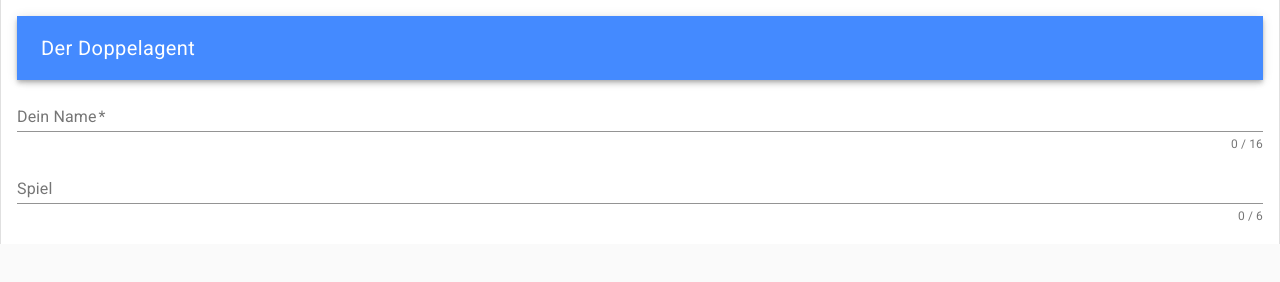
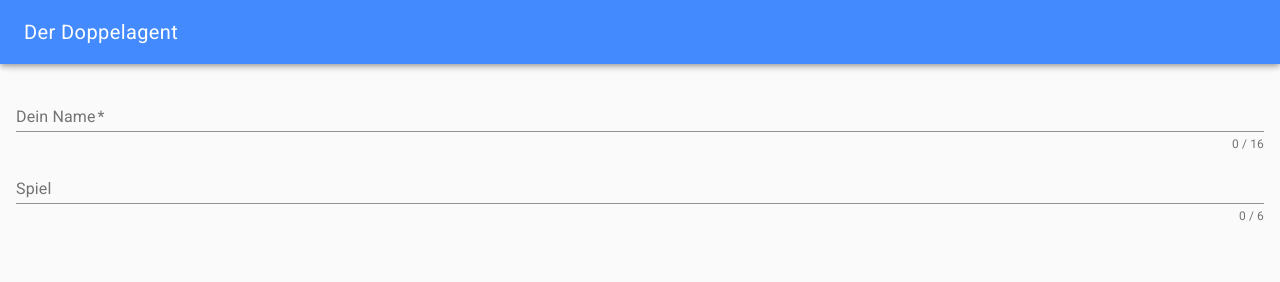
Before and after one commit to killer-it44/impostor, a website: page web-client/index.html in a window 1280 px wide. Drawn offline with nearby package versions, Linux system fonts and the light colour scheme.

Commit message:
icon for winners, reveal word, layout improvements

```diff
--- a/main.js
+++ b/main.js
@@ -63,6 +63,7 @@ app.ws('/games/:id', function (ws, req) {
     const update = function () {
         const players = game.players.map((player, index) => ({
             name: player.name,
+            word: (game.winners.length > 0) ? player.word : '???',
             isAdmin: (index === 0),
             isEliminated: player.isEliminated,
             score: player.score,
--- a/web-client/index.html
+++ b/web-client/index.html
@@ -28,9 +28,6 @@
     </div>
 
     <script>
-        // TODO improve UX & simplify screens:
-        //      1. color the winners instead of a separate UI section
-        //      2. show the word next to player, other players have '???', gets revealed when round is over
         // TODO add a little help (where to place the button?)
         // TODO how should we deal with categories - right now causes trouble for guessing
         //      either remove the information from the words, and pick words that are unambigious
@@ -45,14 +42,13 @@
         new Vue({
             el: '#app',
             template: `
-                <md-app>
-                    <md-app-content>
-                        <form v-if="!hasJoined">
-                            <md-toolbar class="md-primary">
-                                <h3 class="md-title">Der Doppelagent</h3>
-                            </md-toolbar>
-                            <md-toolbar v-if="this.errorMessage" class="md-accent">{{this.errorMessage}}</md-toolbar>
-
+                <div>
+                    <md-toolbar v-if="this.errorMessage" class="md-accent">{{this.errorMessage}}</md-toolbar>
+                    <div v-if="!hasJoined">
+                        <md-toolbar class="md-primary">
+                            <h3 class="md-title">Der Doppelagent</h3>
+                        </md-toolbar>
+                        <form style="padding:16px">
                             <md-field>
                                 <label>Dein Name</label>
                                 <md-input v-model="playerName" maxlength="16" required></md-input>
@@ -69,35 +65,40 @@
                                            class="md-raised md-primary">Beitreten</md-button>
                             </md-field>
                         </form>
-
+                    </div>
                         <div v-if="hasJoined">
                             <md-toolbar class="md-primary">
                                 <h3 class="md-title">Spiel {{gameId}} (bis {{timeout}})</h3>
                             </md-toolbar>
-                            <md-toolbar v-if="winners.length > 0" class="md-accent" style="background: green">
-                                <h3 class="md-title">Gewinner: {{winners.join(', ')}}</h3>
-                            </md-toolbar>
                             <md-toolbar v-if="isStarted" class="md-transparent" md-elevation="0">
-                                <h3 class="md-title">Wort: {{word}}</h3>
+                                <h3 class="md-title">{{word}}</h3>
                             </md-toolbar>
 
                             <md-list>
                                 <md-list-item v-for="player in players"
-                                                :key="player.name">
+                                              :key="player.name">
+                                    <md-icon v-if="winners.includes(player.name)" style="color:green">verified</md-icon>
+
                                     <span class="md-list-item-text"
                                             :class="{eliminated: player.isEliminated && isStarted,
                                                     disconnected: player.isDisconnected}">
-                                        {{player.name}} {{player.name === playerName ? '(Du)' : ''}} [Punkte: {{player.score}}]
+                                        {{player.name}} {{player.name === playerName ? '(Du)' : ''}}
                                     </span>
+
+                                    <span v-if="isStarted">[Punkte: {{player.score}}]</span>
+                                    <span v-if="winners.length > 0">{{player.word}}</span>
+
                                     <md-button v-if="player.isDisconnected && isAdmin"
                                                 class="md-icon-button md-list-action"
                                                 @click="kick(player)">
                                         <md-icon class="md-primary md-accent">link_off</md-icon>
                                     </md-button>
+
                                     <md-button v-if="isAdminDisconnected && player.name === playerName"
                                                 class="md-icon-button md-list-action" @click="claim(player)">
                                         <md-icon class="md-primary md-accent">star</md-icon>
                                     </md-button>
+
                                     <md-button v-if="isAdmin && isStarted && !player.isEliminated"
                                                 class="md-icon-button md-list-action"
                                                 @click="vote(player)">
@@ -126,8 +127,7 @@
                                 </div>
                             </md-toolbar>
                         </div>
-                    </md-app-content>
-                </md-app>
+                    </div>
             `,
             data: function () {
                 return {
```
Also changed, not shown: game/game.spec.js (+1 -1 lines).
